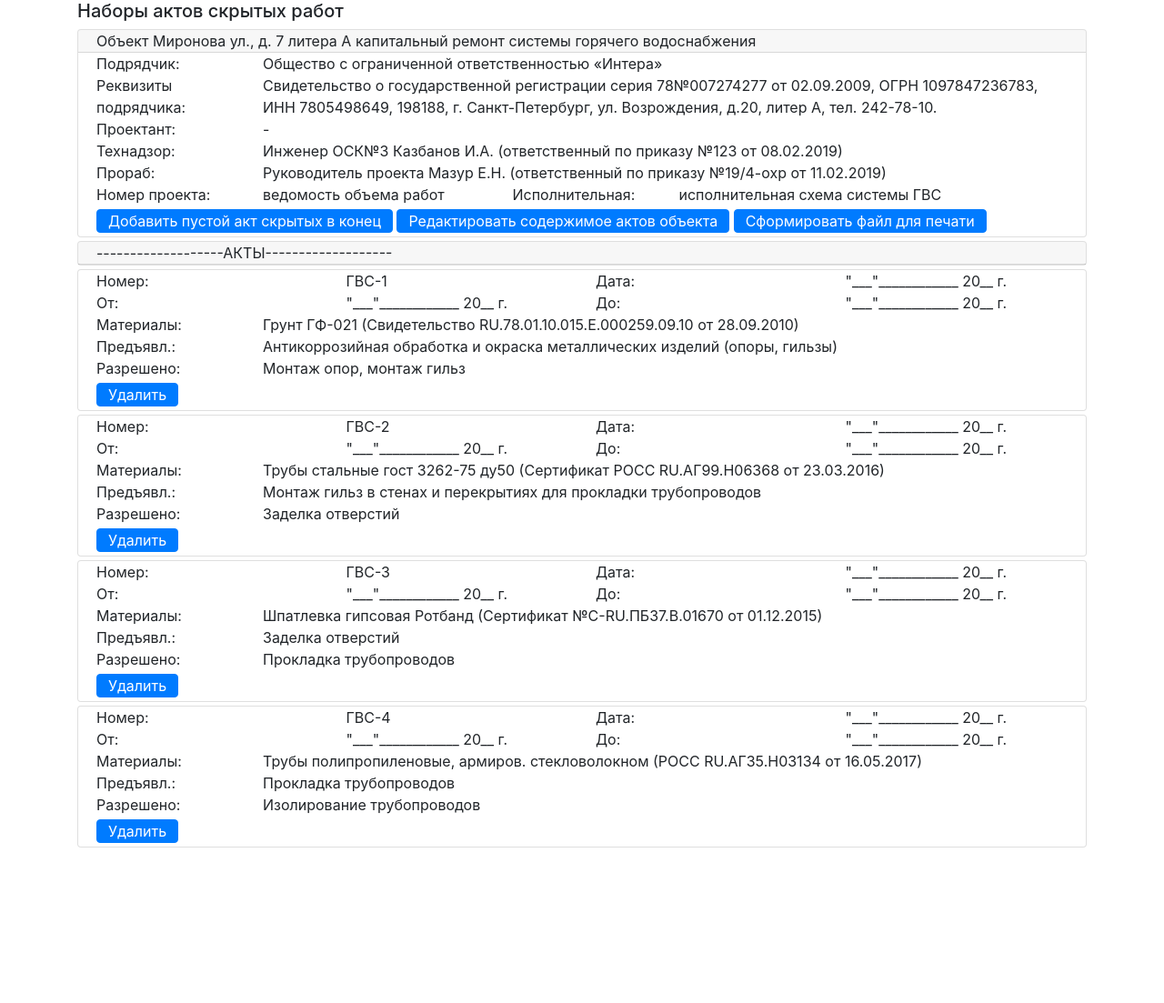
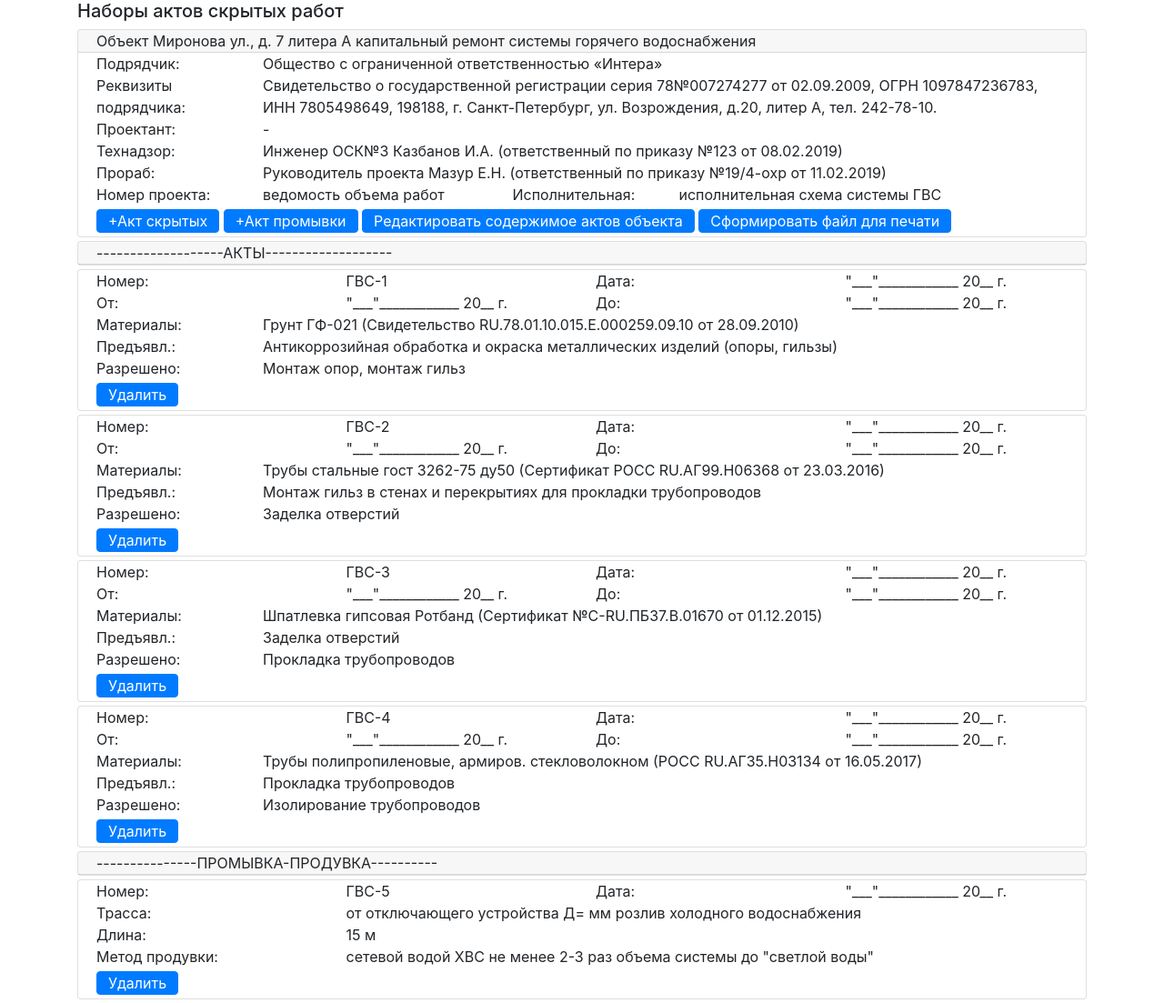
Before and after one commit to dezhik74/ActHiddeen, a Django app: a page that uses app/acts/hiddenactsbase/templates/hiddenactsbase/object_detail.html in a window 1280 px wide. Shown: the part 56-1159 px from the top of the page at 91% size. Before the commit the page ends 988 px from the top, so only its background shows below. Run offline with Django 3.2, Linux system fonts and the light colour scheme; data comes from the database, SQL or seed files in the repository; both versions use the stored data as it was after the commit; some libraries are stand-ins or nearby versions.

Commit message:
0.6.9.4 Отлаживаем акт промывки.

```diff
--- a/app/acts/hiddenactsbase/models.py
+++ b/app/acts/hiddenactsbase/models.py
@@ -23,10 +23,10 @@ class HiddenActIS (models.Model):
 class BlowDownAct (models.Model):
     act_number = models.CharField(max_length=20, verbose_name='Ном. Акта', blank=True)
     act_date = models.CharField(max_length=50, verbose_name='Дата Акта')
-    trassa = models.CharField(max_length=100, verbose_name='Трасса',
+    trassa = models.CharField(max_length=150, verbose_name='Трасса',
                               default='от отключающего устройства Д=     мм розлив холодного водоснабжения')
     trassa_lenght = models.CharField(max_length=10, verbose_name='Длина трассы')
-    purge_method = models.CharField(max_length=100, verbose_name='Метод продувки',
+    purge_method = models.CharField(max_length=150, verbose_name='Метод продувки',
                                     default='сетевой водой ХВС не менее 2-3 раз объема системы до "светлой воды"')
 
     class Meta:
--- a/app/acts/hiddenactsbase/templates/hiddenactsbase/object_detail.html
+++ b/app/acts/hiddenactsbase/templates/hiddenactsbase/object_detail.html
@@ -35,7 +35,8 @@
                         <div class="col-md-2">Исполнительная:</div>
                         <div class="col-md-5">{{ myobj.exec_documents }}</div>
                     </div>
-                    <a href="{% url 'create_hidden_act_to_end' myobj.pk %}" class="btn btn-primary my-1 py-0">Добавить пустой акт скрытых в конец</a>
+                    <a href="{% url 'create_hidden_act_to_end' myobj.pk %}" class="btn btn-primary my-1 py-0">+Aкт скрытых</a>
+                    <a href="{% url 'create_blow_down' myobj.pk %}" class="btn btn-primary my-1 py-0">+Aкт промывки</a>
                     <a href="{{ myobj.get_edit_url }}" class="btn btn-primary my-1 py-0">Редактировать содержимое актов объекта</a>
                     <a href="{% url 'make_word_file' myobj.pk %}" class="btn btn-primary my-1 py-0">Сформировать файл для печати</a>
                 </div>
@@ -77,6 +78,38 @@
                 </div>
             </div>
         {% endfor %}
+        {% if myobj.blow_down_act %}
+             <div class="card mb-1">
+                <div class="card-header py-0">---------------ПРОМЫВКА-ПРОДУВКА----------</div>
+            </div>
+            <div class="card mb-1">
+                <div class="card-body py-0">
+                    <div class="card-text">
+                        <div class="row">
+                            <div class="col-md-3">Номер:</div>
+                            <div class="col-md-3">{{ myobj.blow_down_act.act_number }}</div>
+                            <div class="col-md-3">Дата:</div>
+                            <div class="col-md-3">{{ myobj.blow_down_act.act_date }}</div>
+                        </div>
+                        <div class="row">
+                            <div class="col-md-3">Трасса: </div>
+                            <div class="col-md-9">{{ myobj.blow_down_act.trassa }}</div>
+                        </div>
+                        <div class="row">
+                            <div class="col-md-3">Длина: </div>
+                            <div class="col-md-9">{{ myobj.blow_down_act.trassa_lenght }}</div>
+                        </div>
+                        <div class="row">
+                            <div class="col-md-3">Метод продувки: </div>
+                            <div class="col-md-9">{{ myobj.blow_down_act.purge_method }}</div>
+                        </div>
+                        <a href="{% url 'delete_blow_down_act' myobj.pk %}" class="btn btn-primary my-1 py-0">Удалить</a>
+                    </div>
+                </div>
+            </div>
+
+        {% endif %}
+
     </div>
 
 
--- a/app/acts/hiddenactsbase/urls.py
+++ b/app/acts/hiddenactsbase/urls.py
@@ -6,7 +6,9 @@ urlpatterns = [
     path('edit-<int:pk>/', object_edit, name='object_edit_url'),
     path('see-<int:pk>/', ObjectDetail.as_view(), name='object_detail_url'),
     path('create_hidden_to_end-<int:pk>/', create_hidden_act_to_end, name='create_hidden_act_to_end'),
+    path('create_blow_down-<int:pk>/', create_blow_down, name='create_blow_down'),
     path('delete-<int:pk_obj>-<int:pk_act>', delete_hidden_act, name='delete_hidden_act'),
+    path('delete_blow_down-<int:pk>', delete_blow_down_act, name='delete_blow_down_act'),
     path('copy-<int:pk>', copy_object, name='copy_object'),
     path('obj_delete-<int:pk>', delete_object, name='delete_object'),
     path('make_word-<int:pk>', make_word_file, name='make_word_file')
--- a/app/acts/hiddenactsbase/views.py
+++ b/app/acts/hiddenactsbase/views.py
@@ -8,7 +8,7 @@ from django.views.generic import View
 from docx import Document
 from docxtpl import DocxTemplate
 
-from .forms import ObjectForm, HActISForm
+from .forms import ObjectForm, HActISForm, BlowDownActForm
 from .models import *
 
 
@@ -28,13 +28,16 @@ class ObjectDetail (View):
                       context={'myobj': my_obj})
 
 
-def update_obj(obj, cleaned_obj_data, cleaned_act_data):
+def update_obj(obj, cleaned_obj_data, cleaned_act_data, cleaned_blow_down_act_data):
     obj.__dict__.update(cleaned_obj_data[0])
     i = 0
     for act in obj.acts.all():
         act.__dict__.update(cleaned_act_data[i])
         i += 1
         act.save()
+    if obj.blow_down_act != None:
+        obj.blow_down_act.__dict__.update(cleaned_blow_down_act_data[0])
+        obj.blow_down_act.save()
     obj.save()
     return obj
 
@@ -42,6 +45,14 @@ def update_obj(obj, cleaned_obj_data, cleaned_act_data):
 def create_hidden_act_to_end(request, pk):
     my_obj = get_object_or_404(ObjectActs, pk=pk)
     my_obj.acts.create()
+    return redirect(my_obj)
+
+
+def create_blow_down(request, pk):
+    my_obj = get_object_or_404(ObjectActs, pk=pk)
+    if my_obj.blow_down_act == None:
+        my_obj.blow_down_act = BlowDownAct.objects.create()
+        my_obj.save()
     return redirect(my_obj)
 
 
@@ -63,10 +74,18 @@ def copy_object(request, pk):
         act.id = None
         act.save()
         new_acts.append(act)
+    new_b_d_a = None
+    if my_obj.blow_down_act != None:
+        new_b_d_a = my_obj.blow_down_act
+        new_b_d_a.id = None
+        new_b_d_a.save()
     my_obj.id = None
     my_obj.save()
     for act1 in new_acts:
         my_obj.acts.add(act1)
+    if new_b_d_a != None:
+        my_obj.blow_down_act = new_b_d_a
+        my_obj.save()
     return redirect(my_obj)
 
 
@@ -75,6 +94,8 @@ def delete_object(request, pk):
     for act in my_obj.acts.all():
         act.delete()
     my_obj.delete()
+    if my_obj.blow_down_act != None:
+        my_obj.blow_down_act.delete()
     return redirect('objects_list_url')
 
 
@@ -143,27 +164,45 @@ def object_edit(request, pk):
     myobj = get_object_or_404(ObjectActs, pk=pk)
     ObjectFormSet = formset_factory(form=ObjectForm, extra=0)
     HActISFormSet = formset_factory(form=HActISForm, extra=0)
+    BlowDownActFormSet = formset_factory(form=BlowDownActForm, extra=0)
     initial_obj = [model_to_dict(myobj, exclude=['id', 'acts'])]
     initial_ha_act = []
+    initial_blow_down = []
     for act in myobj.acts.all():
         initial_ha_act.append(model_to_dict(act, exclude=['id']))
+    if myobj.blow_down_act:
+        initial_blow_down.append(model_to_dict(myobj.blow_down_act))
     if request.method == 'POST':
         object_form_set = ObjectFormSet(request.POST, prefix='object_data')
         ha_form_set = HActISFormSet(request.POST, prefix='hidden_acts')
-        if object_form_set.is_valid() and ha_form_set.is_valid():
+        blow_down_act_form_set = BlowDownActFormSet(request.POST, prefix='blow_down_act')
+        if object_form_set.is_valid() and ha_form_set.is_valid() and blow_down_act_form_set.is_valid():
             new_object_acts = update_obj(myobj, object_form_set.cleaned_data,
-                                         ha_form_set.cleaned_data)
+                                         ha_form_set.cleaned_data, blow_down_act_form_set.cleaned_data)
             return redirect(new_object_acts)
         return render(request, 'hiddenactsbase/object_edit.html', context={
             'myobj': myobj,
             'object_form_set': object_form_set,
-            'ha_form_set': ha_form_set})
+            'ha_form_set': ha_form_set,
+            'blow_down_act_form_set': blow_down_act_form_set})
     else:
         object_form_set = ObjectFormSet(prefix='object_data',
                                         initial=initial_obj)
         ha_form_set = HActISFormSet(prefix='hidden_acts',
                                     initial=initial_ha_act)
+        blow_down_act_form_set = BlowDownActFormSet(prefix='blow_down_act',
+                                                    initial=initial_blow_down)
         return render(request, 'hiddenactsbase/object_edit.html', context={
             'myobj': myobj,
             'object_form_set': object_form_set,
-            'ha_form_set': ha_form_set})
+            'ha_form_set': ha_form_set,
+            'blow_down_act_form_set': blow_down_act_form_set})
+
+
+def delete_blow_down_act(request, pk):
+    myobj = get_object_or_404(ObjectActs, pk=pk)
+    if myobj.blow_down_act != None:
+        b_d_a = myobj.blow_down_act
+        b_d_a.delete()
+        myobj.blow_down_act = None
+    return redirect(myobj)
```
Also changed, not shown: app/acts/hiddenactsbase/templates/hiddenactsbase/index.html (+7 -2 lines), app/acts/hiddenactsbase/templates/hiddenactsbase/object_edit.html (+31 -1 lines), app/acts/db.sqlite3, app/acts/hiddenactsbase/migrations/0001_initial.py, app/acts/ks14base/migrations/0001_initial.py.
